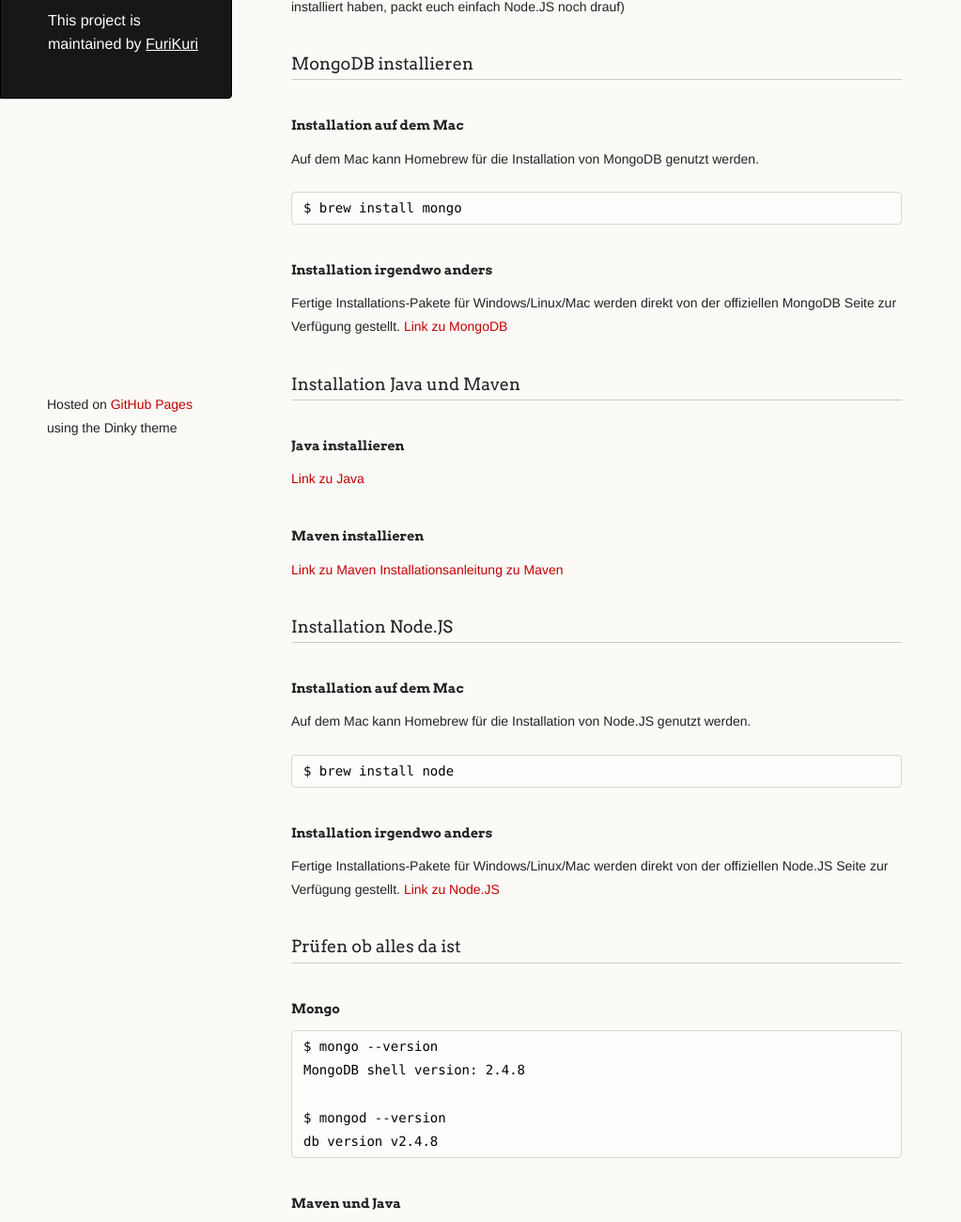
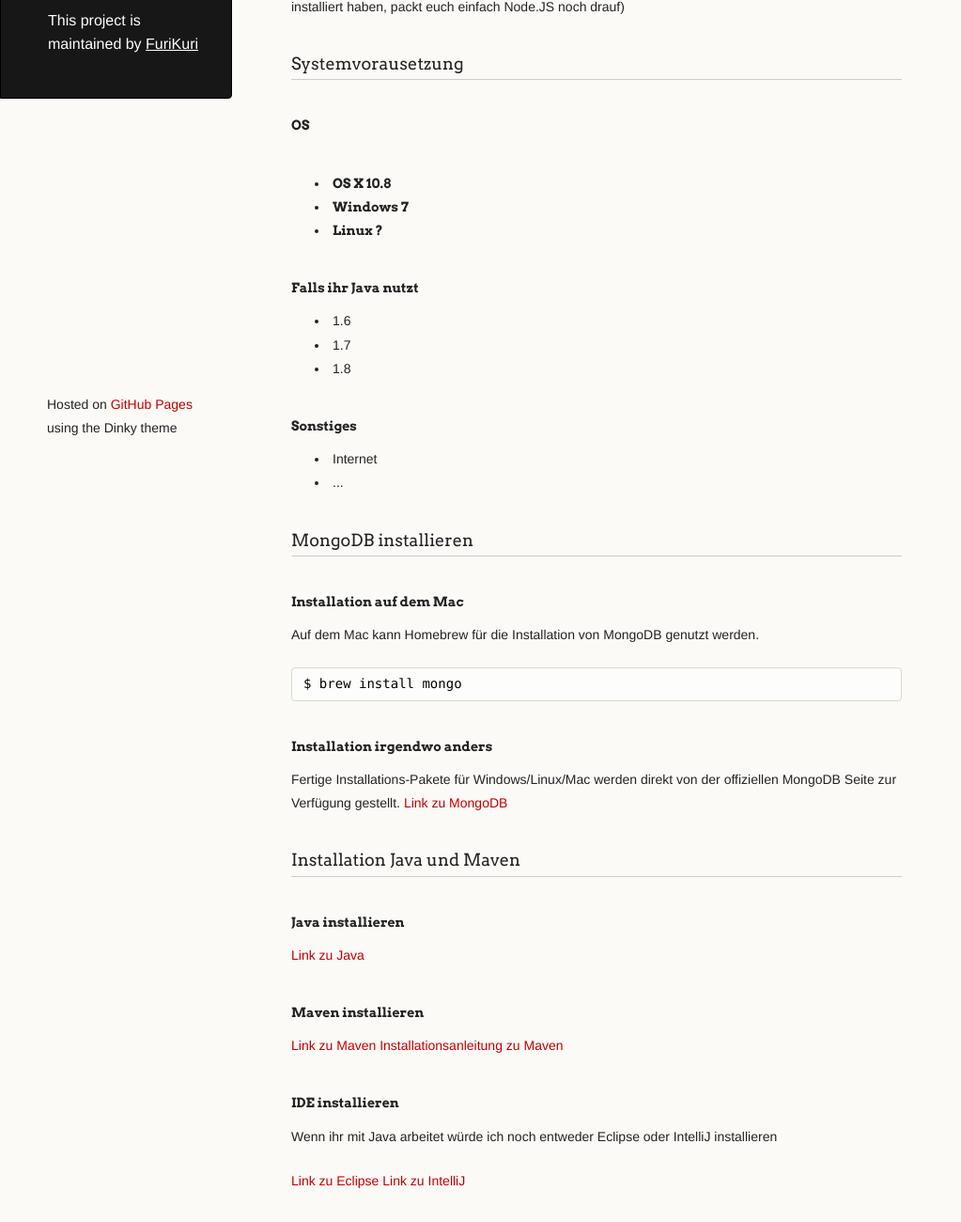
Before and after one commit to FuriKuri/mongodb, a plain HTML site: page index.html in a window 1280 px wide. Shown: the part 300-1600 px from the top of the page at 94% size, without its empty margins (0-1023 px from the left). Drawn offline with Linux system fonts and the light colour scheme.

Commit message:
add system req

```diff
--- a/index.html
+++ b/index.html
@@ -39,6 +39,24 @@
         in JavaScript zu lösen (was euch lieber gefällt, wobei ich die JavaScript Variante bevorzügen würde). Im Zweifel installiert
         Java, Maven und Node.JS (und da die meisten eh schon Java+Maven installiert haben, packt euch einfach Node.JS noch drauf)
 
+<h3>Systemvorausetzung</h3>
+<h4>OS<h4>
+<ul>
+    <li>OS X 10.8</li>
+    <li>Windows 7</li>
+    <li>Linux ?</li>
+</ul>
+<h4>Falls ihr Java nutzt</h4>
+<ul>
+    <li>1.6</li>
+    <li>1.7</li>
+    <li>1.8</li>
+</ul>
+<h4>Sonstiges</h4>
+<ul>
+    <li>Internet</li>
+    <li>...</li>
+</ul>
         <h3>MongoDB installieren</h3>
 
 <h4>Installation auf dem Mac</h4>
@@ -60,6 +78,12 @@ Fertige Installations-Pakete für Windows/Linux/Mac werden direkt von der offizi
 <h4>Maven installieren</h4>
 <a href="http://maven.apache.org/download.cgi">Link zu Maven</a>
 <a href="http://maven.apache.org/download.cgi#Installation">Installationsanleitung zu Maven</a>
+
+<h4>IDE installieren</h4>
+<p>Wenn ihr mit Java arbeitet würde ich noch entweder Eclipse oder IntelliJ installieren</p>
+<a href="http://www.eclipse.org/downloads/">Link zu Eclipse</a>
+<a href="http://www.jetbrains.com/idea/download/">Link zu IntelliJ</a>
+
 
 <h3>Installation Node.JS</h3>
 <h4>Installation auf dem Mac</h4>
```
